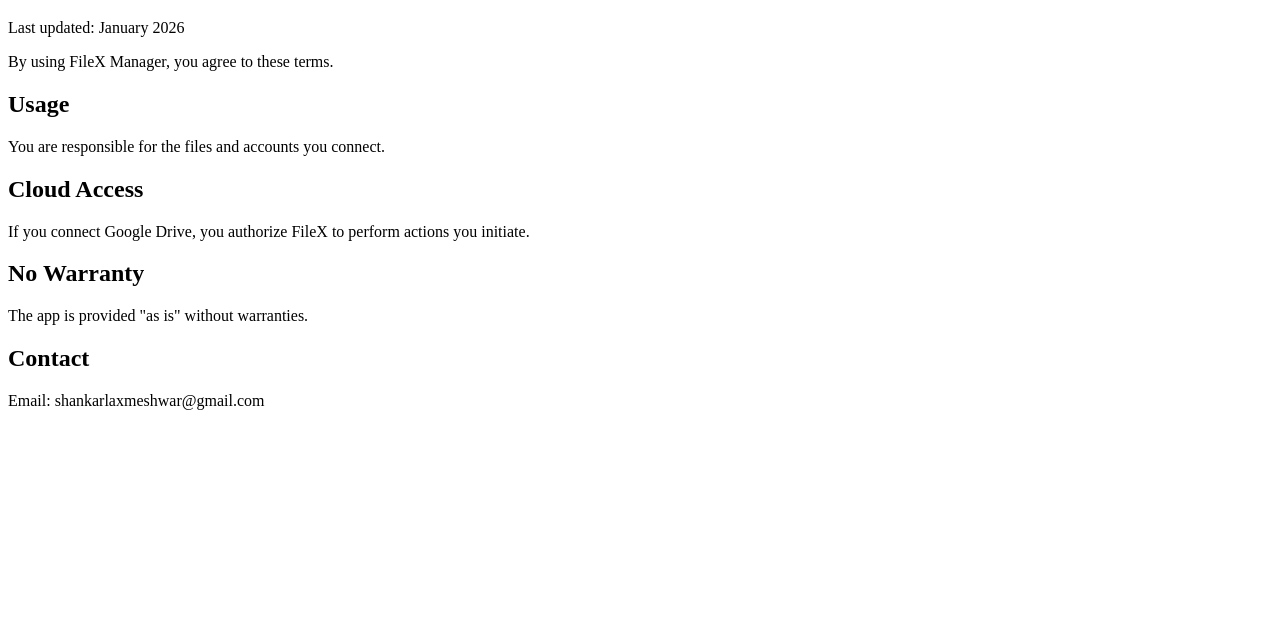
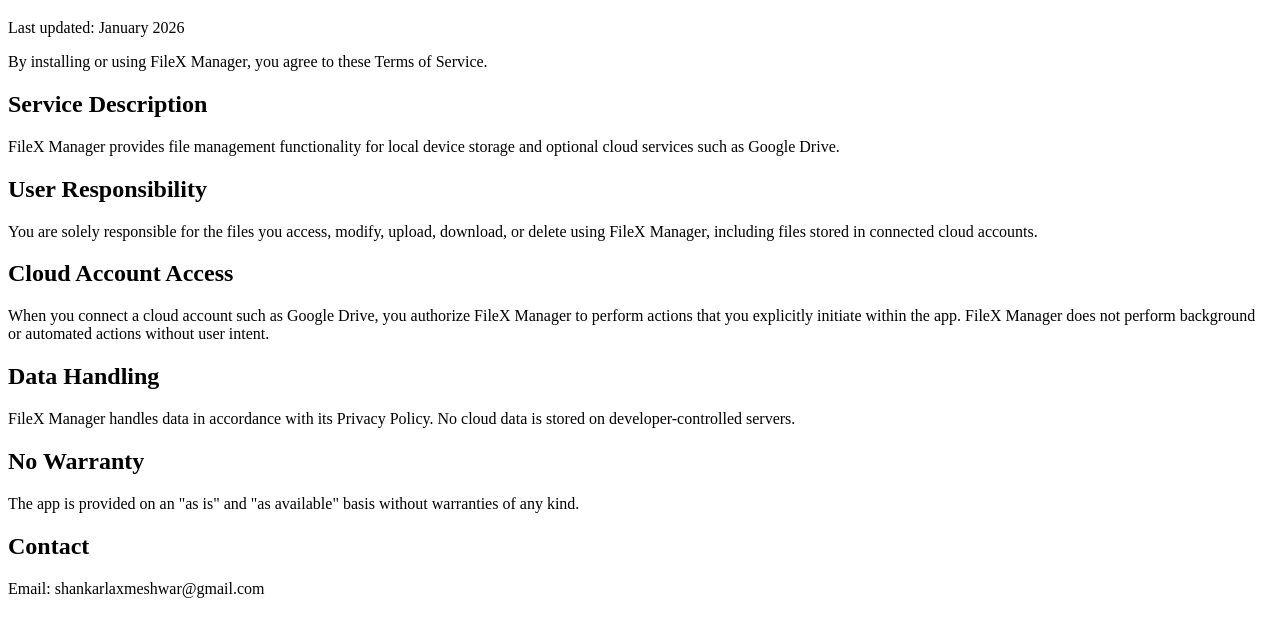
Before and after one commit to shankarvl1980/filex-site, a plain HTML site: page docs/googledrive/terms.html in a window 1280 px wide. Shown: the part 61-698 px from the top of the page. Drawn offline with Linux system fonts and the light colour scheme.

Commit message:
Update terms.html

```diff
--- a/docs/googledrive/terms.html
+++ b/docs/googledrive/terms.html
@@ -4,21 +4,41 @@
   <title>FileX Manager Terms of Service</title>
 </head>
 <body>
-  <h1>Terms of Service</h1>
-  <p>Last updated: January 2026</p>
 
-  <p>By using FileX Manager, you agree to these terms.</p>
+<h1>Terms of Service</h1>
+<p>Last updated: January 2026</p>
 
-  <h2>Usage</h2>
-  <p>You are responsible for the files and accounts you connect.</p>
+<p>
+By installing or using FileX Manager, you agree to these Terms of Service.
+</p>
 
-  <h2>Cloud Access</h2>
-  <p>If you connect Google Drive, you authorize FileX to perform actions you initiate.</p>
+<h2>Service Description</h2>
+<p>
+FileX Manager provides file management functionality for local device storage and optional cloud services such as Google Drive.
+</p>
 
-  <h2>No Warranty</h2>
-  <p>The app is provided "as is" without warranties.</p>
+<h2>User Responsibility</h2>
+<p>
+You are solely responsible for the files you access, modify, upload, download, or delete using FileX Manager, including files stored in connected cloud accounts.
+</p>
 
-  <h2>Contact</h2>
-  <p>Email: shankarlaxmeshwar@gmail.com</p>
+<h2>Cloud Account Access</h2>
+<p>
+When you connect a cloud account such as Google Drive, you authorize FileX Manager to perform actions that you explicitly initiate within the app. FileX Manager does not perform background or automated actions without user intent.
+</p>
+
+<h2>Data Handling</h2>
+<p>
+FileX Manager handles data in accordance with its Privacy Policy. No cloud data is stored on developer-controlled servers.
+</p>
+
+<h2>No Warranty</h2>
+<p>
+The app is provided on an "as is" and "as available" basis without warranties of any kind.
+</p>
+
+<h2>Contact</h2>
+<p>Email: shankarlaxmeshwar@gmail.com</p>
+
 </body>
 </html>
```
